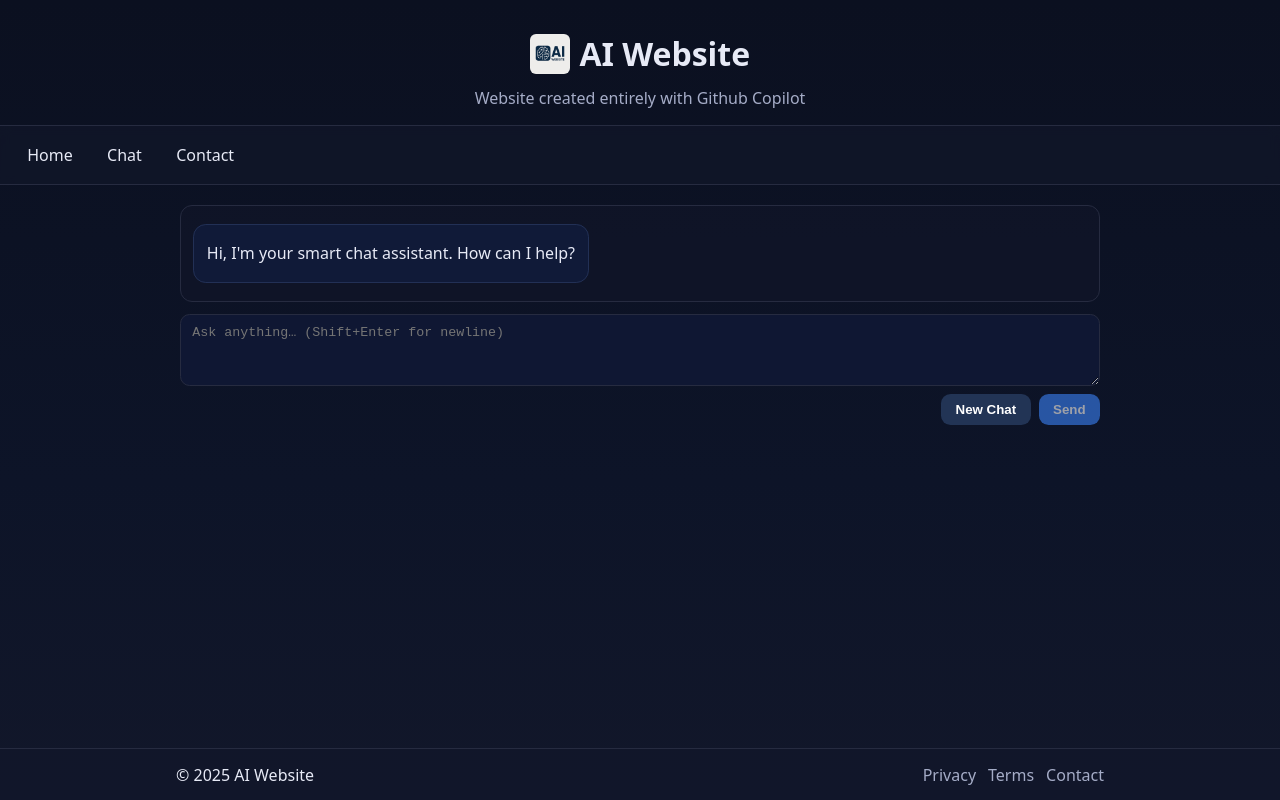
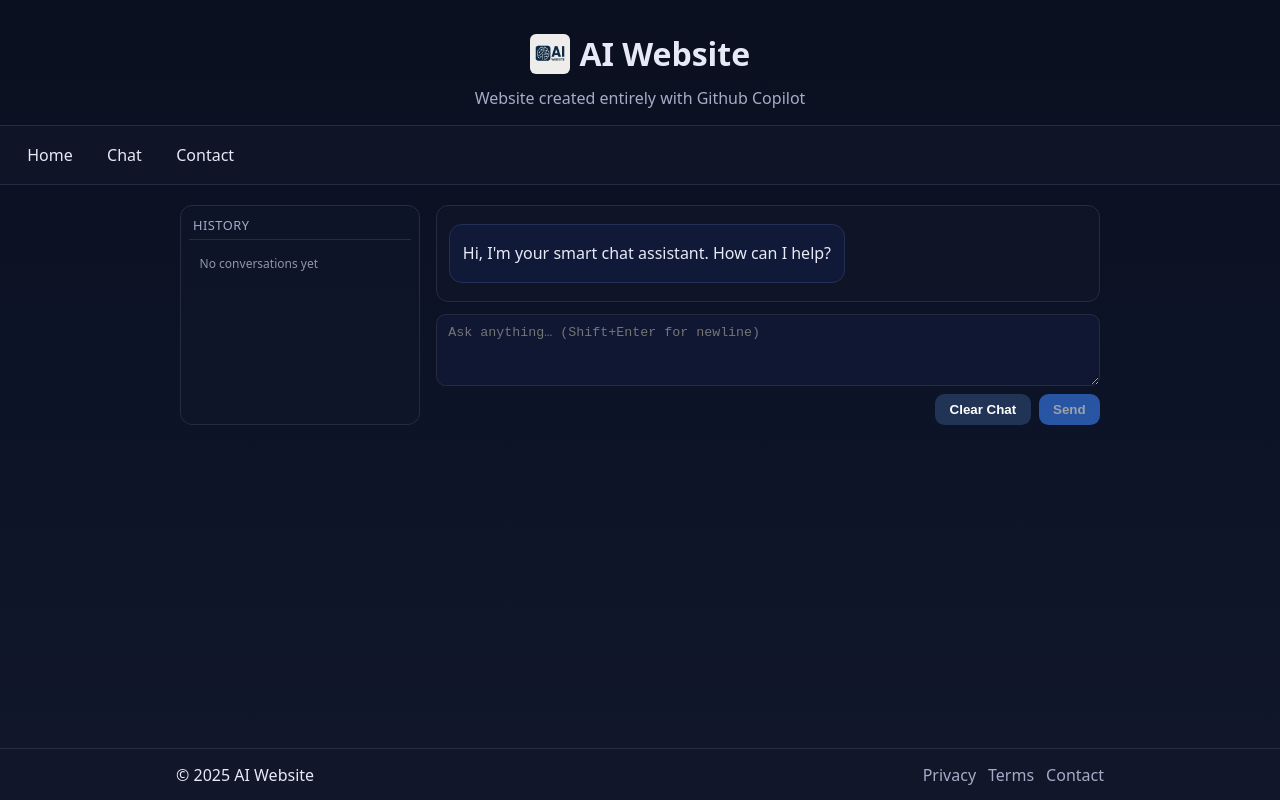
Before and after one commit to codeboarder/AIWebsite, a React (Vite) app: page /chat in a window 1280 px wide. Built offline with nearby package versions, Linux system fonts and the light colour scheme.

Commit message:
Implement chat session management with sidebar; enhance message loading and session persistence

```diff
--- a/src/pages/Chat.jsx
+++ b/src/pages/Chat.jsx
@@ -15,9 +15,78 @@ function assistantReply(userText) {
 }
 
 export default function Chat() {
-  const [messages, setMessages] = useState([
-    { role: 'assistant', content: "Hi, I'm your smart chat assistant. How can I help?" },
-  ])
+  const STORAGE_KEY_SINGLE = 'chat_history_v1' // legacy single conversation
+  const SESSIONS_KEY = 'chat_sessions_v1'
+  const DEBUG = import.meta.env.VITE_CHAT_DEBUG === '1'
+  // Helper to safely parse stored history
+  function loadStored(reasonCtx) {
+    try {
+      if (typeof window === 'undefined' || !window.localStorage) {
+        if (DEBUG) console.log('[chat] localStorage unavailable', reasonCtx)
+        return null
+      }
+      const raw = window.localStorage.getItem(STORAGE_KEY_SINGLE)
+      if (!raw) {
+        if (DEBUG) console.log('[chat] No stored history', reasonCtx)
+        return null
+      }
+      const parsed = JSON.parse(raw)
+      if (!Array.isArray(parsed)) {
+        if (DEBUG) console.warn('[chat] Stored value not array', { parsed, reasonCtx })
+        return null
+      }
+      // Filter out any malformed entries instead of rejecting entire history
+      const cleaned = parsed.filter(m => m && typeof m.role === 'string' && typeof m.content === 'string')
+      if (!cleaned.length) {
+        if (DEBUG) console.warn('[chat] Stored array contained no valid messages', { parsed, reasonCtx })
+        return null
+      }
+      if (DEBUG) console.log('[chat] Loaded history', { cleaned, reasonCtx })
+      return cleaned
+    } catch (e) {
+      if (DEBUG) console.warn('[chat] Failed to parse stored history', { error: e, reasonCtx })
+      return null
+    }
+  }
+
+  const defaultGreeting = { role: 'assistant', content: "Hi, I'm your smart chat assistant. How can I help?" }
+
+  // Session model: [{id, title, messages:[{role,content}]}]
+  function loadSessions() {
+    try {
+      const raw = localStorage.getItem(SESSIONS_KEY)
+      if (raw) {
+        const parsed = JSON.parse(raw)
+        if (Array.isArray(parsed)) {
+          // basic validation
+            return parsed.filter(s => s && s.id && Array.isArray(s.messages))
+        }
+      }
+    } catch (e) {
+      if (DEBUG) console.warn('[chat] Failed to load sessions', e)
+    }
+    // migrate from single history if present
+    const single = loadStored('migrate-single')
+    if (single) {
+      const migrated = [{ id: generateId(), title: deriveTitle(single) || 'Conversation', messages: single }]
+      if (DEBUG) console.log('[chat] Migrated single history to sessions')
+      return migrated
+    }
+    // default initial session
+    return [{ id: generateId(), title: 'New Chat', messages: [defaultGreeting] }]
+  }
+
+  function generateId() { return Date.now().toString(36) + Math.random().toString(36).slice(2,8) }
+  function deriveTitle(msgs) {
+    const firstUser = msgs.find(m => m.role === 'user')
+    if (!firstUser) return null
+    return (firstUser.content || '').replace(/\s+/g,' ').trim().slice(0,40) || 'Conversation'
+  }
+
+  const [sessions, setSessions] = useState(loadSessions)
+  const [currentSessionId, setCurrentSessionId] = useState(() => sessions[0]?.id)
+  const currentSession = sessions.find(s => s.id === currentSessionId) || sessions[0]
+  const [messages, setMessages] = useState(currentSession?.messages || [defaultGreeting])
   const [input, setInput] = useState('')
   const [sending, setSending] = useState(false)
   const [showTyping, setShowTyping] = useState(false)
@@ -29,17 +98,52 @@ export default function Chat() {
     endRef.current?.scrollIntoView({ behavior: 'smooth' })
   }, [messages])
 
+  // Secondary rehydration pass (in case an extension / CSP delayed storage availability or Fast Refresh reset state)
+  useEffect(() => {
+    // Keep messages in sync if session changes (in dev hot reload scenarios)
+    setMessages(currentSession.messages)
+    // eslint-disable-next-line react-hooks/exhaustive-deps
+  }, [currentSessionId])
+
+  // When messages change, update current session + persist sessions
+  useEffect(() => {
+    setSessions(prev => {
+      const next = prev.map(s => s.id === currentSessionId ? { ...s, messages } : s)
+      // update title if first user message just arrived and title is generic
+      const target = next.find(s => s.id === currentSessionId)
+      if (target) {
+        if ((!target.title || target.title === 'New Chat' || target.title === 'Conversation') ) {
+          const newTitle = deriveTitle(target.messages)
+          if (newTitle) target.title = newTitle
+        }
+      }
+      try {
+        localStorage.setItem(SESSIONS_KEY, JSON.stringify(next))
+        if (DEBUG) console.log('[chat] Persisted sessions', next)
+      } catch (e) { if (DEBUG) console.warn('[chat] Persist sessions failed', e) }
+      return next
+    })
+  }, [messages, currentSessionId])
+
+  // Ensure sessions persisted if sessions array itself changes for other reasons
+  useEffect(() => {
+    try { localStorage.setItem(SESSIONS_KEY, JSON.stringify(sessions)) } catch(_) {}
+  }, [sessions])
+
   const send = async () => {
     const text = input.trim()
     if (!text || sending) return
   setSending(true)
   setShowTyping(true)
-    setMessages((prev) => [...prev, { role: 'user', content: text }])
+  setMessages((prev) => [...prev, { role: 'user', content: text }])
     setInput('')
 
     // Non-streaming backend call
     try {
-      const resp = await fetch('/api/chat', {
+      const apiBase = import.meta.env.VITE_API_BASE_URL || ''
+      const url = `${apiBase}/api/chat`
+      if (DEBUG) console.log('[chat] Sending request', { url })
+      const resp = await fetch(url, {
         method: 'POST',
         headers: { 'Content-Type': 'application/json' },
         body: JSON.stringify({ messages: [...messages, { role: 'user', content: text }] }),
@@ -50,10 +154,12 @@ export default function Chat() {
       const fullText = await resp.text()
       setShowTyping(false)
       setMessages((prev) => [...prev, { role: 'assistant', content: fullText }])
+      if (DEBUG) console.log('[chat] Received response length', fullText.length)
     } catch (err) {
       if (err?.name === 'AbortError') {
         // (Should not occur now; abort removed)
       } else {
+        if (DEBUG) console.warn('[chat] Request failed, using heuristic reply', err)
         const reply = assistantReply(text)
         setMessages((prev) => [...prev, { role: 'assistant', content: reply }])
       }
@@ -64,15 +170,44 @@ export default function Chat() {
   }
 
   const handleReset = () => {
-    // Reset conversation
-    setMessages([{ role: 'assistant', content: "Hi, I'm your smart chat assistant. How can I help?" }])
+    // Clear the current session back to greeting only
+    setSessions(prev => prev.map(s => s.id === currentSessionId ? { ...s, messages: [defaultGreeting] } : s))
+    setMessages([defaultGreeting])
     setInput('')
     setSending(false)
     setShowTyping(false)
-    if (typingTimerRef.current) {
-      clearTimeout(typingTimerRef.current)
-      typingTimerRef.current = null
-    }
+    if (typingTimerRef.current) { clearTimeout(typingTimerRef.current); typingTimerRef.current = null }
+    if (DEBUG) console.log('[chat] Cleared current session')
+  }
+
+  const handleSelectSession = (id) => {
+    if (id === currentSessionId) return
+    setCurrentSessionId(id)
+  }
+
+  const handleDeleteSession = (e, id) => {
+    e.stopPropagation()
+    setSessions(prev => {
+      const filtered = prev.filter(s => s.id !== id)
+      if (filtered.length === 0) {
+        const fresh = { id: generateId(), title: 'New Chat', messages: [defaultGreeting] }
+        setCurrentSessionId(fresh.id)
+        setMessages(fresh.messages)
+        return [fresh]
+      }
+      if (id === currentSessionId) {
+        setCurrentSessionId(filtered[0].id)
+        setMessages(filtered[0].messages)
+      }
+      return filtered
+    })
+  }
+
+  const handleRenameSession = (e, id) => {
+    e.stopPropagation()
+    const newTitle = prompt('Rename conversation:')
+    if (!newTitle) return
+    setSessions(prev => prev.map(s => s.id === id ? { ...s, title: newTitle.slice(0,60) } : s))
   }
 
   const onKeyDown = (e) => {
@@ -84,7 +219,32 @@ export default function Chat() {
 
   return (
     <div className="content">
-      <div className="chat">
+      <div className="chat chat-with-sidebar">
+        <aside className="chat-sessions" aria-label="Chat history">
+          <div className="sessions-header">
+            <span>History</span>
+          </div>
+          <ul className="sessions-list">
+            {(() => {
+              const visible = sessions.filter(s => s.messages.some(m => m.role === 'user'))
+              if (visible.length === 0) {
+                return <li style={{padding:'.5rem .6rem', fontSize:'.75rem', opacity:.6}}>No conversations yet</li>
+              }
+              return visible.map(s => (
+                <li key={s.id} className={s.id === currentSessionId ? 'active' : ''} onClick={() => handleSelectSession(s.id)}>
+                  <div className="session-row">
+                    <button type="button" className="session-title" title={s.title || 'Conversation'}>{s.title || 'Conversation'}</button>
+                    <div className="session-actions">
+                      <button type="button" className="icon" onClick={(e)=>handleRenameSession(e,s.id)} title="Rename">✎</button>
+                      <button type="button" className="icon" onClick={(e)=>handleDeleteSession(e,s.id)} title="Delete">✕</button>
+                    </div>
+                  </div>
+                </li>
+              ))
+            })()}
+          </ul>
+        </aside>
+        <div className="chat-main">
         {/* Removed status bar; typing indicator will appear inline below */}
         <div className="chat-window" aria-live="polite">
           {messages.map((m, idx) => {
@@ -113,7 +273,7 @@ export default function Chat() {
           )}
           <div ref={endRef} />
         </div>
-        <div className="chat-input">
+  <div className="chat-input">
           <textarea
             value={input}
             onChange={(e) => setInput(e.target.value)}
@@ -123,14 +283,15 @@ export default function Chat() {
             disabled={sending}
           />
           <div className="chat-actions">
-            <button type="button" onClick={handleReset} disabled={sending} style={{ marginRight: '.5rem', background: '#223455' }} title="Start a new chat">
-              New Chat
+            <button type="button" onClick={handleReset} disabled={sending} style={{ marginRight: '.5rem', background: '#223455' }} title="Clear current chat">
+              Clear Chat
             </button>
             <button onClick={send} disabled={!input.trim() || sending}>
               {sending ? 'Sending…' : 'Send'}
             </button>
           </div>
         </div>
+        </div>
       </div>
     </div>
   )
--- a/src/styles.css
+++ b/src/styles.css
@@ -129,6 +129,110 @@ body {
   gap: 0.75rem;
   /* Remove enforced vertical centering height so it sits at top */
   max-height: 72vh; /* still keep an upper bound so page doesn't overflow too tall */
+}
+
+/* Chat with sidebar layout */
+.chat-with-sidebar {
+  flex-direction: row;
+  align-items: stretch;
+  max-height: none;
+  gap: 1rem;
+}
+.chat-sessions {
+  width: 240px;
+  flex-shrink: 0;
+  display: flex;
+  flex-direction: column;
+  border: 1px solid var(--border);
+  background: rgba(18,23,42,0.55);
+  border-radius: .75rem;
+  padding: .6rem .5rem .7rem;
+  max-height: 72vh;
+}
+.sessions-header {
+  display: flex;
+  align-items: center;
+  justify-content: space-between;
+  font-size: .8rem;
+  text-transform: uppercase;
+  letter-spacing: .5px;
+  color: var(--muted);
+  padding: 0 .25rem .3rem;
+  border-bottom: 1px solid var(--border);
+  margin-bottom: .4rem;
+}
+.sessions-header .mini {
+  background: #1d2b4d;
+  color: var(--text);
+  border: 1px solid #2c3a5b;
+  border-radius: .5rem;
+  padding: .15rem .55rem .25rem;
+  font-size: .9rem;
+  cursor: pointer;
+}
+.sessions-header .mini:hover { background: #25365e; }
+.sessions-list {
+  list-style: none;
+  padding: 0;
+  margin: 0;
+  overflow: auto;
+  scrollbar-width: thin;
+  flex: 1;
+  display: flex;
+  flex-direction: column;
+  gap: .2rem;
+}
+.sessions-list li {
+  border: 1px solid transparent;
+  border-radius: .55rem;
+  background: transparent;
+  transition: background .15s, border-color .15s;
+}
+.sessions-list li.active {
+  background: #132247;
+  border-color: #223863;
+}
+.sessions-list li:hover { background: #152848; }
+.session-row {
+  display: flex;
+  align-items: center;
+  justify-content: space-between;
+  padding: .45rem .5rem .45rem .55rem;
+  gap: .4rem;
+}
+.session-title {
+  flex: 1;
+  text-align: left;
+  background: none;
+  border: none;
+  color: var(--text);
+  font: inherit;
+  padding: 0;
+  cursor: pointer;
+  white-space: nowrap;
+  overflow: hidden;
+  text-overflow: ellipsis;
+}
+.session-actions { display: flex; gap: .3rem; }
+.session-actions .icon {
+  background: #1e2f52;
+  border: 1px solid #314363;
+  color: var(--muted);
+  border-radius: .45rem;
+  padding: .15rem .4rem .2rem;
+  cursor: pointer;
+  font-size: .7rem;
+}
+.session-actions .icon:hover { background: #274067; color: var(--text); }
+
+.chat-main { flex: 1; display: flex; flex-direction: column; gap: .75rem; }
+
+@media (max-width: 880px) {
+  .chat-with-sidebar { flex-direction: column; }
+  .chat-sessions { flex-direction: row; width: auto; max-height: none; overflow-x: auto; }
+  .sessions-list { flex-direction: row; overflow-x: auto; flex: none; }
+  .sessions-list li { min-width: 160px; }
+  .session-row { padding: .45rem .6rem; }
 }
 
 /* Typing indicator */
```
Also changed, not shown: 1 other file (tests, documents, lock files or other folders).
